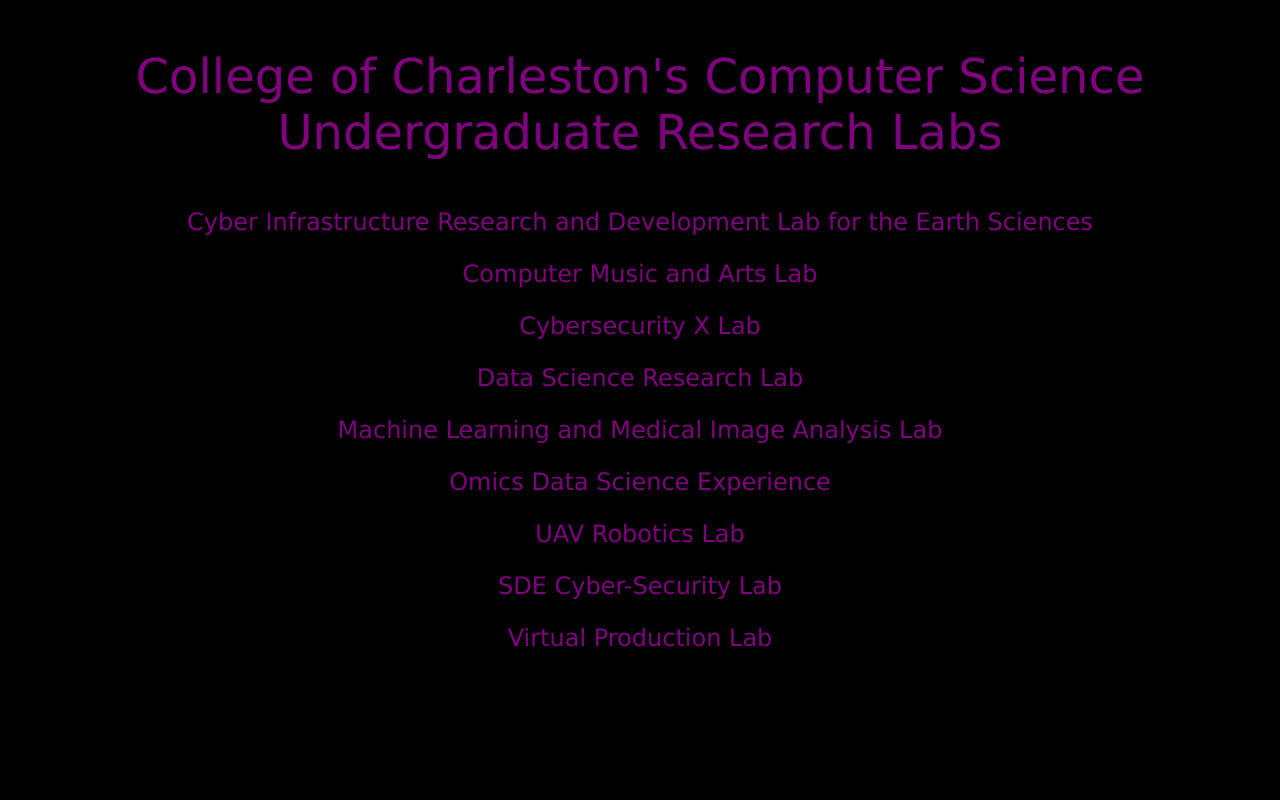
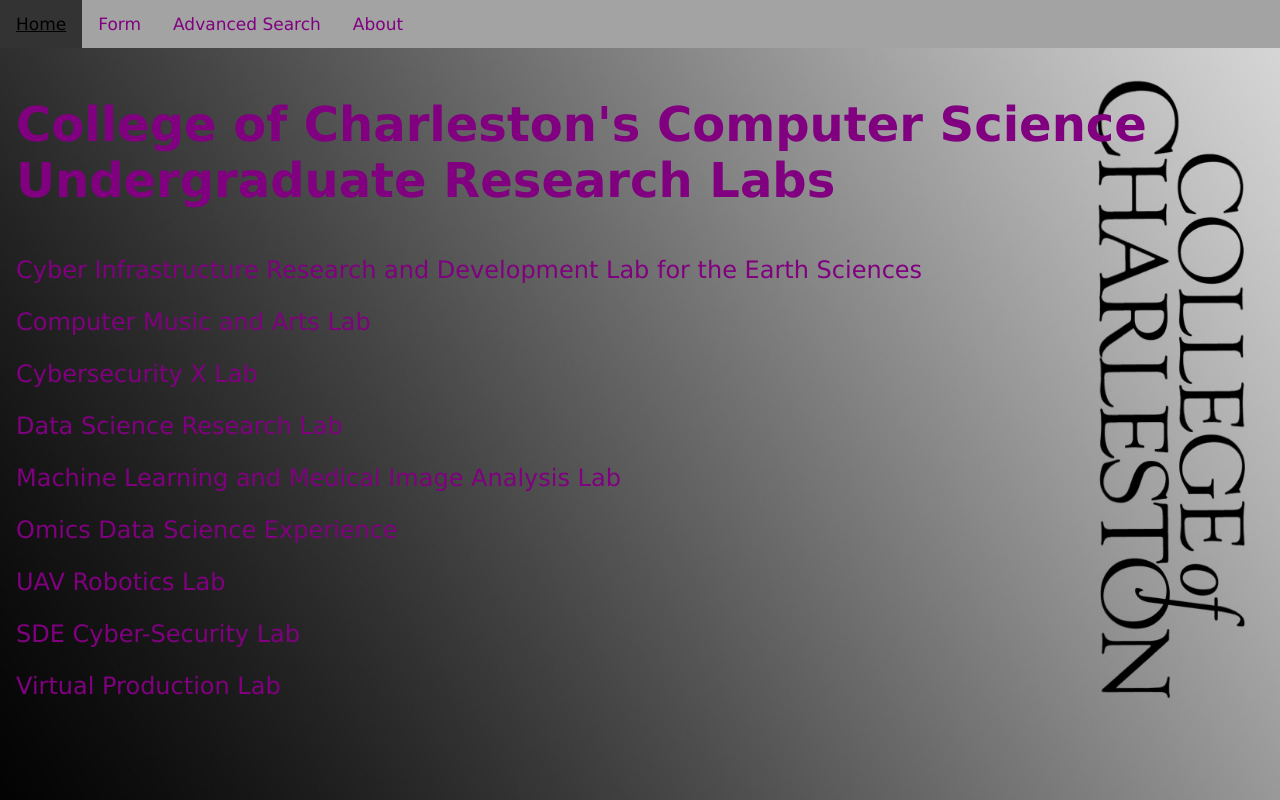
Before and after one commit to shefaliemmanuelPD/LabProject1, a plain HTML site: page index.html in a window 1280 px wide. Drawn offline with nearby package versions, Linux system fonts and the light colour scheme.

Commit message:
Add files via upload

```diff
--- /dev/null
+++ b/design.css
@@ -0,0 +1,60 @@
+<link rel="stylesheet" type="text/css" href="styles.css">
+<style>
+    a:link {
+        color: purple;
+        background-color: transparent;
+        text-decoration: none;
+    }
+
+    a:visited {
+        color: pink;
+        background-color: transparent;
+        text-decoration: none;
+    }
+
+    a:hover {
+        color: magenta;
+        background-color: transparent;
+        text-decoration: underline;
+    }
+
+    a:active {
+        color: black;
+        background-color: transparent;
+        text-decoration: underline;
+    }
+    body{
+    background-image: url("YESSSS.jpg");
+    background-size: 100%;
+    height: 150px;
+    text-align:left}
+
+    /* Add a black background color to the top navigation */
+    .topnav {
+        background-color: #333;
+        overflow: hidden;
+    }
+
+    /* Style the links inside the navigation bar */
+    .topnav a {
+        float: left;
+        display: block;
+        color: #f2f2f2;
+        text-align: center;
+        padding: 14px 16px;
+        text-decoration: none;
+        font-size: 17px;
+    }
+
+    /* Change the color of links on hover */
+    .topnav a:hover {
+        background-color: #ddd;
+        color: black;
+    }
+
+    /* Add a color to the active/current link */
+    .topnav a.active {
+        background-color: #4CAF50;
+        color: white;
+    }
+</style>
--- a/index.html
+++ b/index.html
@@ -3,9 +3,35 @@
 <head>
     <script src="https://ajax.googleapis.com/ajax/libs/angularjs/1.6.4/angular.min.js"></script>
     <script src="script.js"></script>
-
 </head>
 <style>
+    body {margin:0;}
+
+    .topnav {
+      overflow: hidden;
+      background-color: #a3a3a3;
+    }
+
+    .topnav a {
+      float: left;
+      display: block;
+      color: #ffc0cb;
+      text-align: center;
+      padding: 14px 16px;
+      text-decoration: none;
+      font-size: 17px;
+      font-family: "verdana"
+    }
+
+    .topnav a:hover {
+      background-color: #333;
+      color: black;
+    }
+
+    .topnav a.active {
+        background-color: #cecece;
+        color: white;
+    }
     a:link {
         color: purple;
         background-color: transparent;
@@ -30,22 +56,18 @@
         text-decoration: underline;
     }
     body{
-    background-color: black;
-    text-align:center}
+    background-image: url("YESSSS.jpg");
+    background-size: 100%;
+    height: 150px;
+    text-align:left}
+
+
+
 </style>
 <body ng-controller="myController">
 
 <div>
-        <font face= "verdana" size="7"><p><a href="http://compsci.cofc.edu/current-student/Undergraduate%20Research/index.php"\>College of Charleston's Computer Science Undergraduate Research Labs</a></p></font>
-       <font face= "verdana" size="5"><p><a href="http://cirdles.org/">Cyber Infrastructure Research and Development Lab for the Earth Sciences</a></p>
-           <font face= "verdana" size="5"><p><a href="http://www.cs.cofc.edu/~manaris/?n=Main.ResearchProjects">Computer Music and Arts Lab</a></p></font>
-        <font face= "verdana" size="5"><p><a href="http://blogs.cofc.edu/mountrouidoux/cybersecurity-x-lab/">Cybersecurity X Lab</a></p></font>
-       <font face= "verdana" size="5"><p><a href="https://anderson-lab.github.io/">Data Science Research Lab</a></p></font>
-        <font face= "verdana" size="5"><p><a href="http://munsellb.people.cofc.edu/home.html">Machine Learning and Medical Image Analysis Lab</a></p></font>
-        <font face= "verdana" size="5"><p><a href="http://omics.cofc.edu/">Omics Data Science Experience</a></p></font>
-        <font face= "verdana" size="5"><p><a href="http://blogs.cofc.edu/sebastian/uav-robotics-lab/">UAV Robotics Lab</a></p></font>
-        <font face= "verdana" size="5"><p><a href="https://blogs.cofc.edu/olmsteda/de/seta-lab-awarded-grant-to-research-and-develop-cloud-software/">SDE Cyber-Security Lab</a></p></font>
-        <font face= "verdana" size="5"><p><a href="http://blogs.cofc.edu/bareswh/virtual-production-lab/">Virtual Production Lab</a></p></font>
+
 
     <!--        <p>
                 Department: {{labInfo.department}}
@@ -59,6 +81,38 @@
             <p>
                 Description: {{labInfo.description}}
             </p> -->
+    <div class="topnav">
+        <a href="http://localhost:63342/LabProject1/index.html?_ijt=2j5m7kr0f3d7m1o2pqtlpgboac">Home</a>
+        <a href="http://localhost:63342/LabProject1/form.html?_ijt=2j5m7kr0f3d7m1o2pqtlpgboac">Form</a>
+        <a href="http://localhost:63342/LabProject1/advancedSearch.html?_ijt=8uidk4hqb376vj4bf6r6r21gsp">Advanced Search</a>
+        <a href="http://localhost:63342/LabProject1/about.html?_ijt=8uidk4hqb376vj4bf6r6r21gsp">About</a>
     </div>
-</body ng-controller="myController">
+
+    <div style="padding-left:16px">
+        <h2><font face="verdana" size="7"><p><a
+                href="http://compsci.cofc.edu/current-student/Undergraduate%20Research/index.php" target="_blank">College
+            of Charleston's Computer Science Undergraduate Research Labs</a></p></font></h2>
+        <p><font face="verdana" size="5">
+        <p><a href="http://cirdles.org/" target="_blank">Cyber Infrastructure Research and Development Lab for the Earth
+            Sciences</a></p>
+        <font face="verdana" size="5"><p><a href="http://www.cs.cofc.edu/~manaris/?n=Main.ResearchProjects"
+                                            target="_blank">Computer Music and Arts Lab</a></p></font>
+        <font face="verdana" size="5"><p><a href="http://blogs.cofc.edu/mountrouidoux/cybersecurity-x-lab/"
+                                            target="_blank">Cybersecurity X Lab</a></p></font>
+        <font face="verdana" size="5"><p><a href="https://anderson-lab.github.io/" target="_blank">Data Science Research
+            Lab</a></p></font>
+        <font face="verdana" size="5"><p><a href="http://munsellb.people.cofc.edu/home.html" target="_blank">Machine
+            Learning and Medical Image Analysis Lab</a></p></font>
+        <font face="verdana" size="5"><p><a href="http://omics.cofc.edu/" target="_blank">Omics Data Science
+            Experience</a></p></font>
+        <font face="verdana" size="5"><p><a href="http://blogs.cofc.edu/sebastian/uav-robotics-lab/" target="_blank">UAV
+            Robotics Lab</a></p></font>
+        <font face="verdana" size="5"><p><a
+                href="https://blogs.cofc.edu/olmsteda/de/seta-lab-awarded-grant-to-research-and-develop-cloud-software/"
+                target="_blank">SDE Cyber-Security Lab</a></p></font>
+        <font face="verdana" size="5"><p><a href="http://blogs.cofc.edu/bareswh/virtual-production-lab/"
+                                            target="_blank">Virtual Production Lab</a></p></font></p>
+    </div>
+</div>
+</body>
 </html>
```
Also changed, not shown: about.html (added, +74 -0 lines), advancedSearch.html (added, +56 -0 lines), form.html (added, +79 -0 lines), YESSSS.jpg (added). Lines whose indentation alone changed are shown as unchanged.
